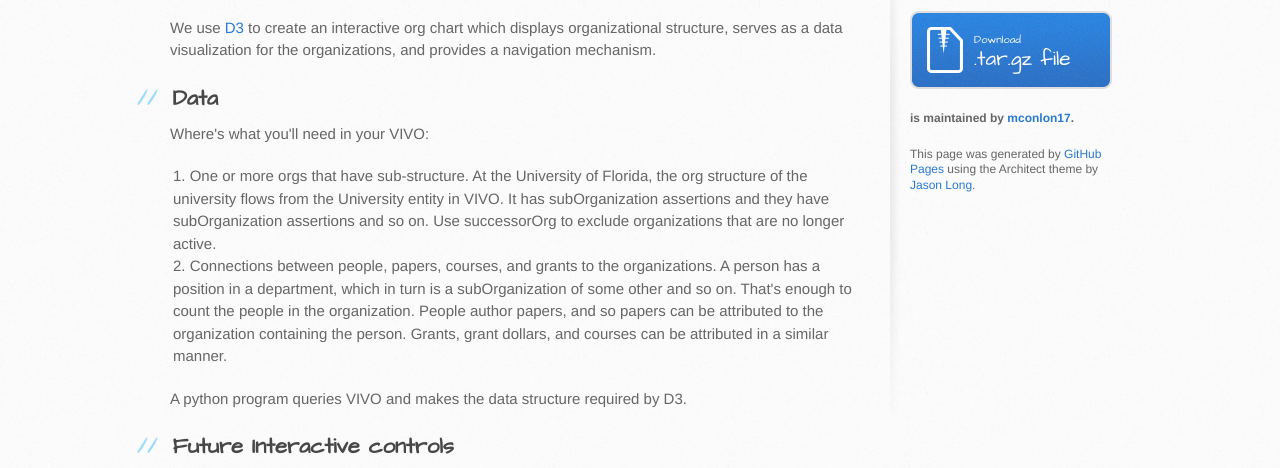
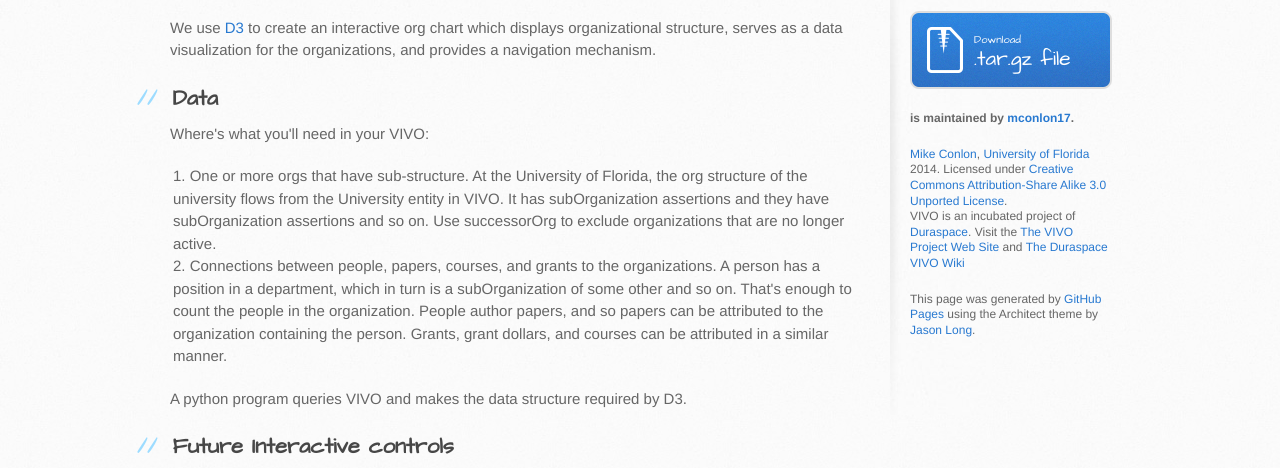
Before and after one commit to mconlon17/vivo-org-chart, a plain HTML site: page index.html in a window 1280 px wide. Shown: the part 321-789 px from the top of the page. Drawn offline with Linux system fonts and the light colour scheme.

Commit message:
Add sidebar material

```diff
--- a/index.html
+++ b/index.html
@@ -13,7 +13,7 @@
     <script src="//html5shiv.googlecode.com/svn/trunk/html5.js"></script>
     <![endif]-->
 
-    <title>Vivo-org-chart by mconlon17</title>
+    <title>Vivo-org-chart</title>
   </head>
 
   <body>
@@ -89,6 +89,11 @@ People author papers, and so papers can be attributed to the organization contai
 
           <p class="repo-owner"><a href="https://github.com/mconlon17/vivo-org-chart"></a> is maintained by <a href="https://github.com/mconlon17">mconlon17</a>.</p>
 
+		  <p><a href="http://vivo.ufl.edu/individual/mconlon">Mike Conlon</a>,
+		<a href="http://www.ufl.edu">University of Florida</a> 2014. Licensed under <a href="http://creativecommons.org/licenses/by-sa/3.0/">Creative Commons Attribution-Share Alike 3.0 Unported License</a>.</br>
+		VIVO is an incubated project of <a href="http://duraspace.org">Duraspace</a>.
+		Visit the <a href="http://vivoweb.org">The VIVO Project Web Site</a> and <a href="https://wiki.duraspace.org/display/VIVO/VIVO+Main+Page">The Duraspace VIVO Wiki</a></p>
+
           <p>This page was generated by <a href="https://pages.github.com">GitHub Pages</a> using the Architect theme by <a href="https://twitter.com/jasonlong">Jason Long</a>.</p>
         </aside>
       </div>
```
